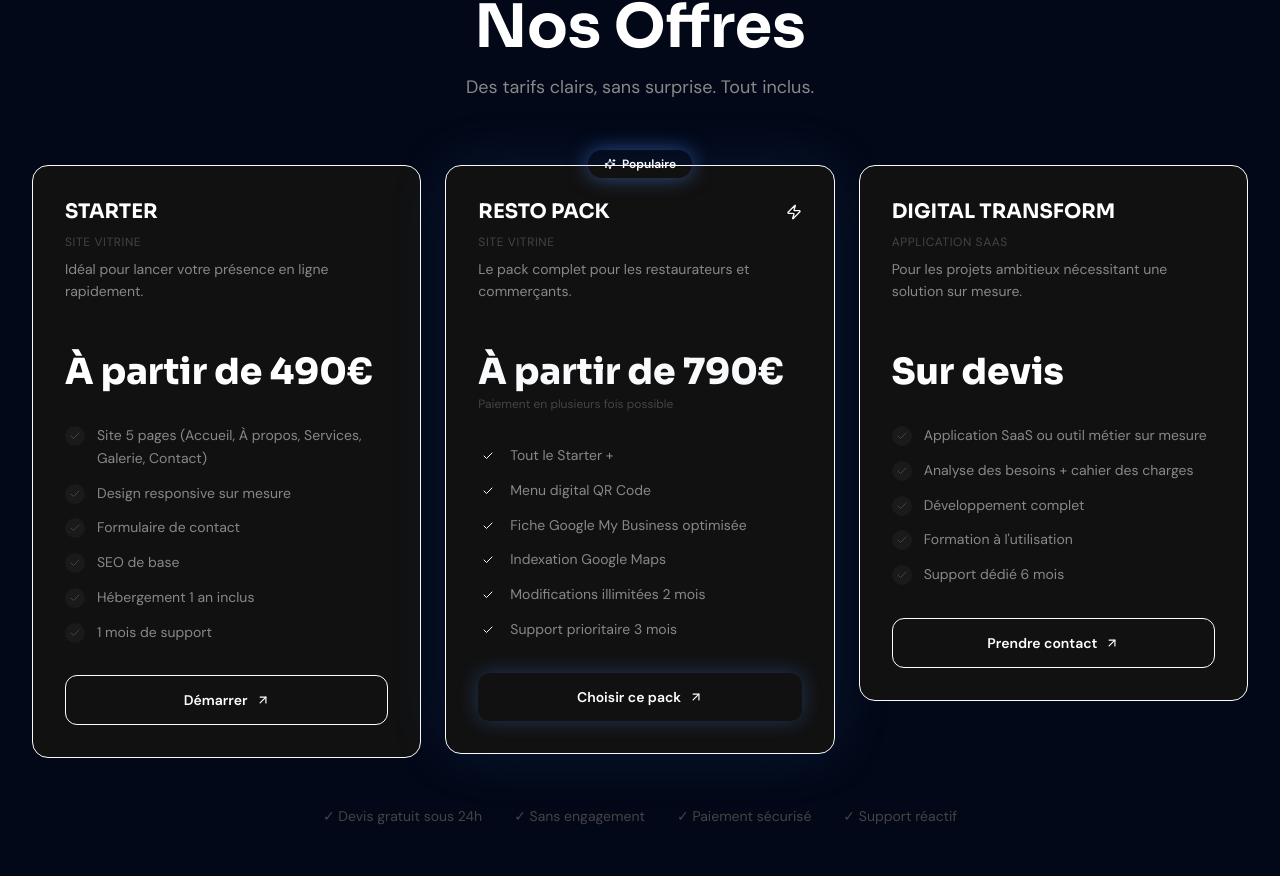
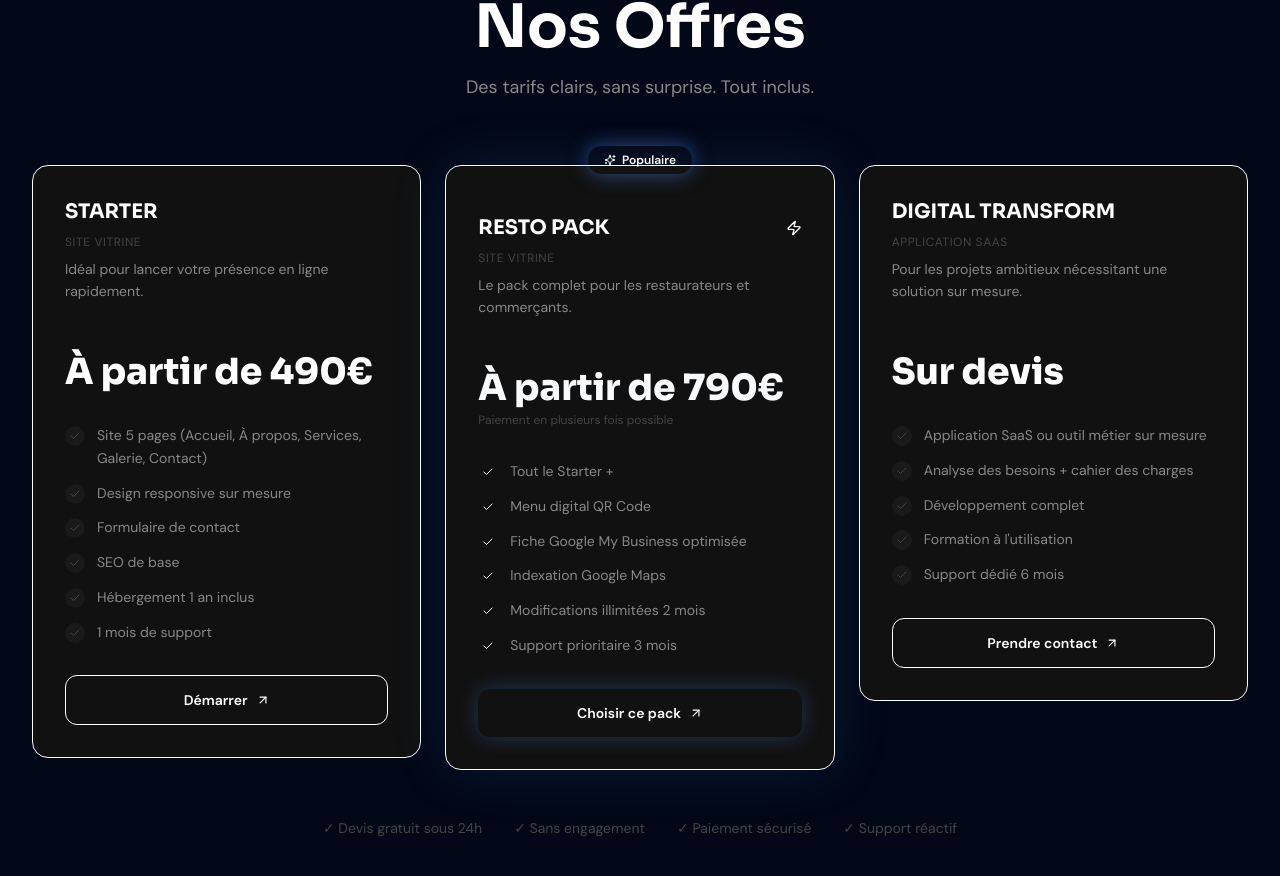
Before and after one commit to jahirlpro-fr/PORTFOLIO_LVN, a Next.js app: page / in a window 1280 px wide. Shown: the part 6391-7267 px from the top of the page. Built offline with nearby package versions, Linux system fonts and the light colour scheme.

Commit message:
Edit /src/components/Pricing.tsx

```diff
--- a/src/components/Pricing.tsx
+++ b/src/components/Pricing.tsx
@@ -99,9 +99,9 @@ export function Pricing() {
                             whileInView={{ opacity: 1, y: 0 }}
                             viewport={{ once: true }}
                             transition={{ delay: index * 0.12, duration: 0.6, ease: [0.22, 1, 0.36, 1] }}
-                            className={`relative bg-surface border rounded-2xl p-8 transition-all duration-400 ${plan.accent} ${plan.popular
-                                    ? "shadow-[0_0_60px_rgba(79,142,247,0.12)] scale-[1.02]"
-                                    : "hover:shadow-[0_20px_60px_rgba(0,0,0,0.3)]"
+                            className={`relative bg-surface border rounded-2xl transition-all duration-400 ${plan.accent} ${plan.popular
+                                    ? "p-8 pt-12 shadow-[0_0_60px_rgba(79,142,247,0.12)] scale-[1.02]"
+                                    : "p-8 hover:shadow-[0_20px_60px_rgba(0,0,0,0.3)]"
                                 }`}
                         >
                             {/* Popular glow background */}
@@ -111,7 +111,7 @@ export function Pricing() {
 
                             {/* Badge populaire */}
                             {plan.badge && (
-                                <div className="absolute -top-4 left-1/2 -translate-x-1/2 flex items-center gap-1.5 bg-accent text-white px-4 py-1.5 rounded-full text-xs font-semibold shadow-[0_0_20px_rgba(79,142,247,0.5)]">
+                                <div className="absolute -top-5 left-1/2 -translate-x-1/2 flex items-center gap-1.5 bg-accent text-white px-4 py-1.5 rounded-full text-xs font-semibold shadow-[0_0_20px_rgba(79,142,247,0.5)] whitespace-nowrap">
                                     <Sparkles size={12} />
                                     {plan.badge}
                                 </div>
```
